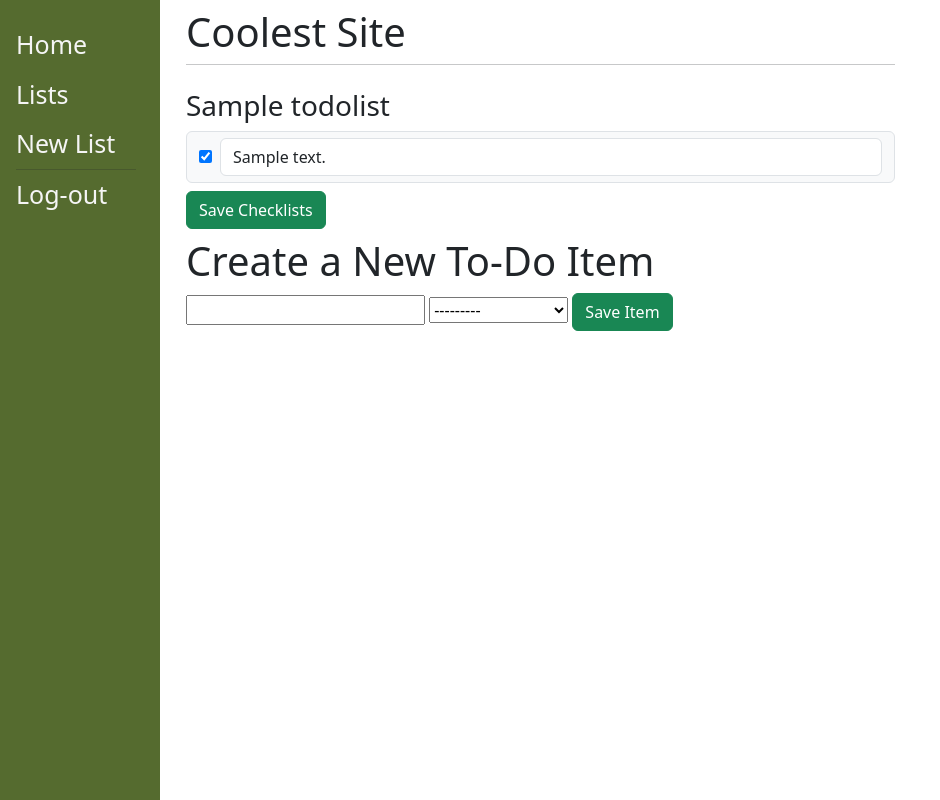
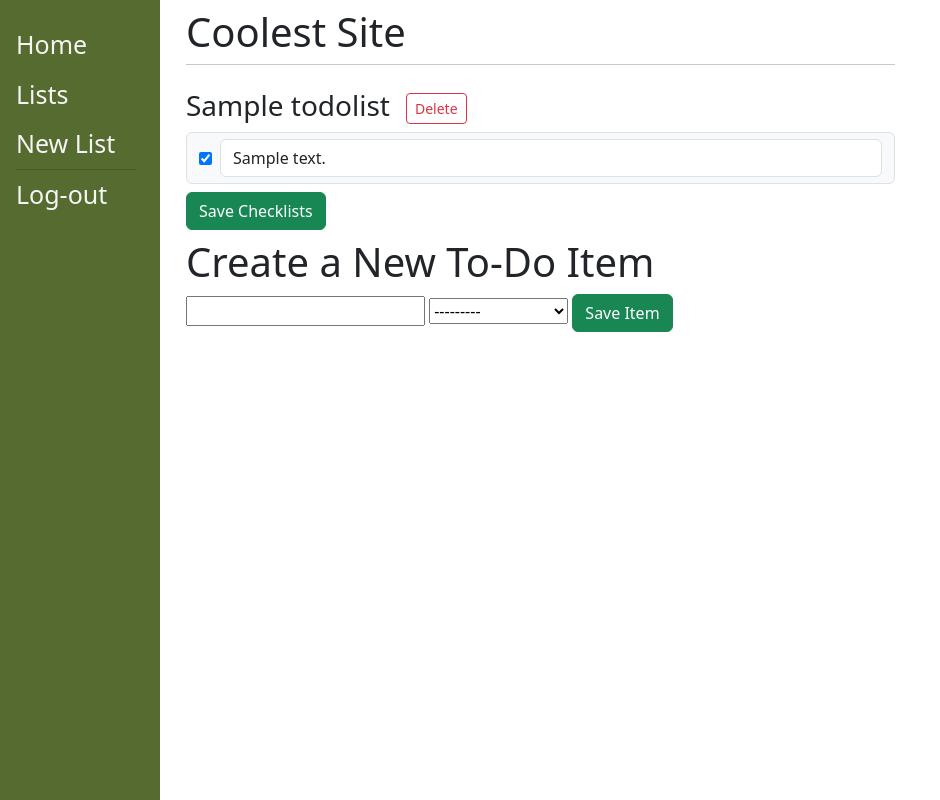
Before and after one commit to Gabriel-Roc/Django-learn, a Django app: page /lists/ in a window 1280 px wide. Shown: the whole page, without its empty margins (0-940 px from the left). Run offline with Django 5.2, Linux system fonts and the light colour scheme; a user stored in the database is signed in; data comes from the database, SQL or seed files in the repository; both versions use the stored data as it was after the commit; tables that the repository leaves empty hold one stand-in row (values such as "Sample post").

Commit message:
added list deletion option

```diff
--- a/my_site/app_test/templates/app_test/base.html
+++ b/my_site/app_test/templates/app_test/base.html
@@ -44,6 +44,7 @@
             <a href="/logout">Log-out</a>
         {% else %}
             <a href="/login/">Log-in</a>
+            <a href="/register/">Sign-in</a>
         {% endif %}
     </div>
     <div class="main">
--- a/my_site/app_test/templates/app_test/list.html
+++ b/my_site/app_test/templates/app_test/list.html
@@ -6,7 +6,8 @@
     <form method="POST" action="#">
     {% csrf_token %}
     {% for list in lists %}
-        <h3>{{ list.name }}</h3>
+        {% if list.user == request.user %}
+            <h3>{{ list.name }}<button type="submit" onclick="return confirm('Delete this list?')" name="deleteItem" value="{{list.id}}" class="btn btn-outline-danger btn-sm ms-3">Delete</button></h3>
             {% for item in items %}
                 {% if item.todo_list == list %}
                     <div class="mb-2 input-group-prepend input-group-text">
@@ -20,9 +21,11 @@
                 {% else %}
                 {% endif %}
             {% endfor %}
+        {% endif %}
     {% endfor %}
+
     <div class="input-group mb-2">
-        <button type="submit", name="save", value="save" class="btn btn-success">Save Checklists</button>
+        <button type="submit" name="save" value="save" class="btn btn-success">Save Checklists</button>
     </div>
     </form>
 </div>
--- a/my_site/app_test/views.py
+++ b/my_site/app_test/views.py
@@ -1,4 +1,4 @@
-from django.shortcuts import render
+from django.shortcuts import render, redirect
 from django.http import HttpResponse
 from .models import ToDoItem, ToDoList
 from .forms import CreateNewList, CreateNewItem
@@ -27,6 +27,11 @@ def view_list(request):
                 l = form_item.cleaned_data['todo_list']
                 t = ToDoItem(text=i, todo_list=l) # to do item that is on models.py
                 t.save()
+        if request.POST.get('deleteItem'):
+            for i in lists:
+                if request.POST.get('deleteItem') == str(i.id): # value in html is as a STRING
+                    i.delete()
+                    return redirect('/lists')
     return render(request, 'app_test/list.html', {'items': items, 'lists': lists, 'form_item': form_item})
 
 @login_required
@@ -42,9 +47,12 @@ def new_list(request):
             i need to call in the form and then add that into the specific model field
             THEN save the model
             '''
+            return redirect('/lists')
     else:
         form_list = CreateNewList()
     return render(request, 'app_test/new_list.html', {'form_list': form_list})
 
 def invalid_user(request):
+    if request.user.is_authenticated:
+        return redirect('/home')
     return render(request, 'app_test/invalid_user.html')
```
Also changed, not shown: my_site/db.sqlite3. Lines whose indentation alone changed are shown as unchanged.
